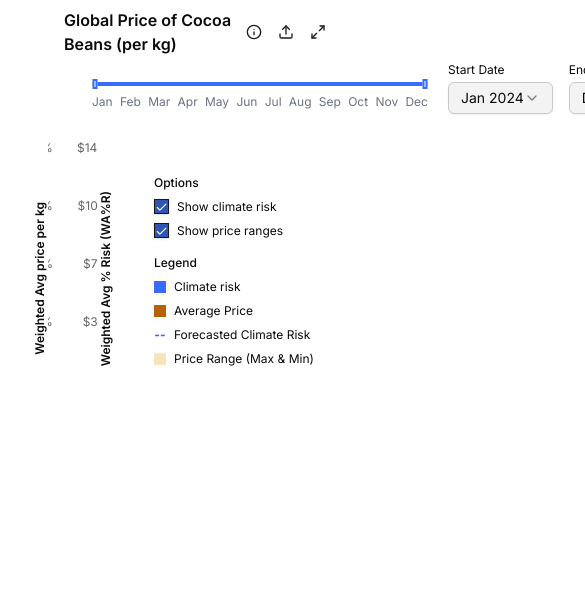
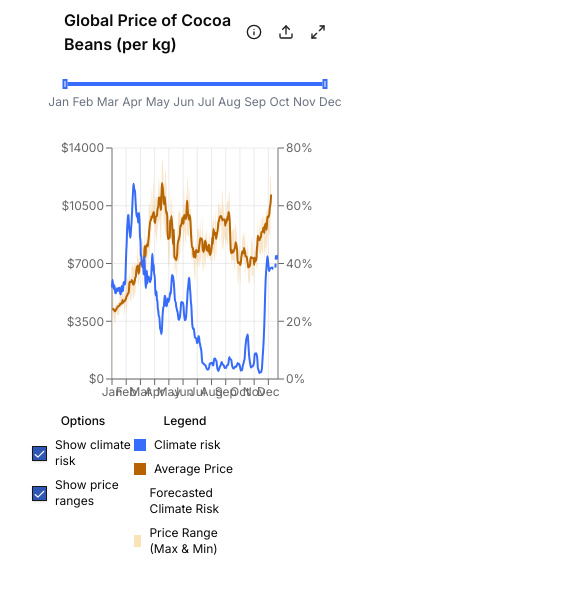
Before and after one commit to RRFayad/helios-project, a Next.js app: page / in a window 390 px wide. Shown: the top 592 px of the page, 585 px wide, since content can reach past the window. Built offline with nearby package versions, Linux system fonts and the light colour scheme.

Commit message:
style(responsiveness): Make responsive for tablet and larger

```diff
--- a/src/app/page.tsx
+++ b/src/app/page.tsx
@@ -10,20 +10,21 @@ export default function Home() {
       <Header />
       <main className="h-full">
         <TimeSelector />
-        <div className="grid grid-cols-[5fr_1fr] gap-x-10">
+        <div className="lg:grid lg:grid-cols-[5fr_1fr] lg:gap-x-10">
           <div className="flex w-full flex-row items-center justify-center">
-            <div className="text-xs font-semibold [-webkit-transform:rotate(180deg)] [writing-mode:vertical-lr]">
+            <div className="hidden text-xs font-semibold [-webkit-transform:rotate(180deg)] [writing-mode:vertical-lr] md:block">
               Weighted Avg price per kg
             </div>
-            <div className="flex w-full flex-col items-center justify-center">
+            <div className="flex h-full w-full flex-col items-center justify-center">
               <div className="h-[301px] w-full">
                 <Chart />
               </div>
             </div>
-            <div className="text-xs font-semibold [-webkit-transform:rotate(180deg)] [writing-mode:vertical-lr]">
+            <div className="hidden text-xs font-semibold [-webkit-transform:rotate(180deg)] [writing-mode:vertical-lr] md:block">
               Weighted Avg % Risk (WA%R)
             </div>
           </div>
+
           <Sidebar />
         </div>
       </main>
--- a/src/components/Chart.tsx
+++ b/src/components/Chart.tsx
@@ -46,7 +46,7 @@ function Chart() {
     <ResponsiveContainer width="100%" height="100%">
       <ComposedChart
         width={500}
-        height={301}
+        height={500}
         data={data}
         margin={{
           top: 20,
--- a/src/components/Sidebar.tsx
+++ b/src/components/Sidebar.tsx
@@ -3,7 +3,7 @@ import SidebarOptions from "./SidebarOptions";
 
 function Sidebar() {
   return (
-    <div className="-mt-4 flex w-[204px] flex-col items-center justify-center gap-y-[16px] text-[12px] leading-4">
+    <div className="-mt-4 flex w-[204px] gap-y-[16px] text-[12px] leading-4 md:w-full md:flex-row md:items-start md:justify-center lg:flex-col lg:items-center lg:justify-center">
       <SidebarOptions />
       <SidebarChartLegend />
     </div>
--- a/src/components/SidebarChartLegend.tsx
+++ b/src/components/SidebarChartLegend.tsx
@@ -2,7 +2,7 @@ import { Checkbox } from "./ui/checkbox";
 
 function SidebarChartLegend() {
   return (
-    <div className="flex w-full flex-col gap-y-[8px]">
+    <div className="flex w-full flex-col items-center gap-y-[8px] lg:items-start">
       <h3 className="font-medium">Legend</h3>
       <div className="flex flex-col gap-y-[8px]">
         <div className="flex items-center justify-start gap-x-2">
--- a/src/components/SidebarOptions.tsx
+++ b/src/components/SidebarOptions.tsx
@@ -12,7 +12,7 @@ function SidebarOptions() {
   } = useContext(ChartContext) as ChartContextInterface;
 
   return (
-    <div className="flex w-full flex-col gap-y-[8px]">
+    <div className="flex w-full flex-col items-center gap-y-[8px] lg:items-start">
       <h3 className="font-medium">Options</h3>
       <div className="flex flex-col gap-y-[8px]">
         <div className="flex items-center justify-start gap-x-2">
--- a/src/components/TimeSelector.tsx
+++ b/src/components/TimeSelector.tsx
@@ -46,7 +46,7 @@ function TimeSelector() {
   }, [monthsRangeState]);
 
   return (
-    <div className="mb-2 grid h-[72px] grid-cols-[10fr_3fr] gap-x-20">
+    <div className="mb-2 grid h-[72px] gap-x-20 lg:grid-cols-[10fr_3fr]">
       <DualRangeSlider
         value={[monthsRangeState.initial, monthsRangeState.final]}
         onValueChange={(newValues) =>
@@ -55,10 +55,10 @@ function TimeSelector() {
         min={0}
         max={11}
         step={1}
-        className="ml-10 w-full"
+        className="mx-auto w-[90%] lg:mx-0 lg:ml-10 lg:w-full"
       />
 
-      <div className="flex w-full flex-row items-center justify-center space-x-4">
+      <div className="hidden w-full flex-row items-center justify-center space-x-4 lg:flex">
         <div className="flex w-full flex-col pt-2">
           <Select
             onValueChange={(value) =>
```
